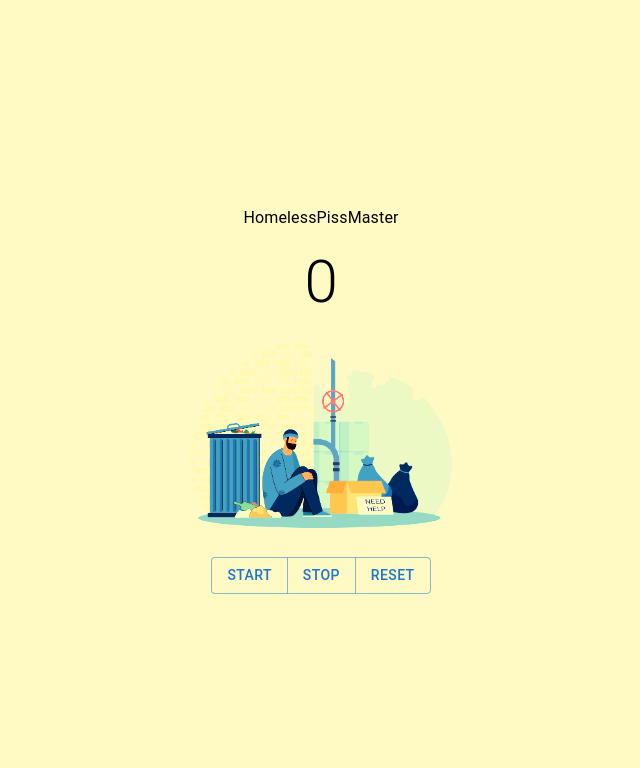
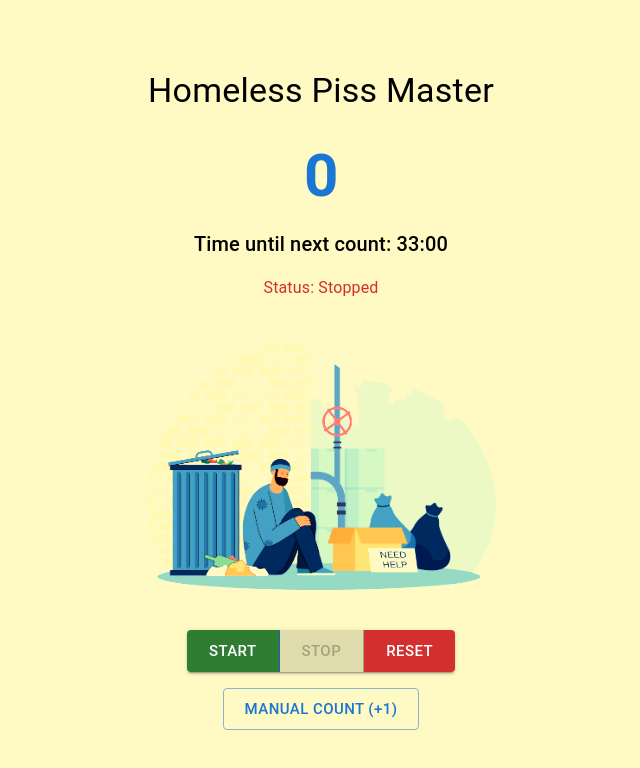
Before and after one commit to aliaslani7/HomelessPissMaster, a React (Vite) app: page / in a window 1280 px wide. Shown: the top 768 px of the page, without its empty margins (319-959 px from the left). Built offline with nearby package versions, Linux system fonts and the light colour scheme.

Commit message:
Refactor HomelessPissMaster component to include timer functionality and alerts

```diff
--- a/src/Components/HomelessPissMaster/HomelessPissMaster.tsx
+++ b/src/Components/HomelessPissMaster/HomelessPissMaster.tsx
@@ -1,31 +1,142 @@
-import { Box, Button, ButtonGroup, Typography } from "@mui/material";
-import HomelessPic from '../../assets/images/Homeless.jpg'
+import { Box, Button, ButtonGroup, Typography, Alert, Snackbar } from "@mui/material";
+import { useState, useEffect, useRef } from "react";
+import Homeless from "../../assets/images/Homeless.jpg";
 import { yellow } from "@mui/material/colors";
-const HomelessPissMaster = () => {
+
+const HomlessPissMatser = () => {
+    const [count, setCount] = useState(0);
+    const [isRunning, setIsRunning] = useState(false);
+    const [timeLeft, setTimeLeft] = useState(33 * 60);
+    const [showAlert, setShowAlert] = useState(false);
+    const intervalRef = useRef<number | null>(null);
+
+    useEffect(() => {
+        if (isRunning && timeLeft > 0) {
+            intervalRef.current = setInterval(() => {
+                setTimeLeft(prev => {
+                    if (prev <= 1) {
+                        setCount(prevCount => prevCount + 1);
+                        setShowAlert(true); // Show alert when counter increases
+                        return 33 * 60;
+                    }
+                    return prev - 1;
+                });
+            }, 1000); // Update every second
+        } else {
+            if (intervalRef.current) {
+                clearInterval(intervalRef.current);
+                intervalRef.current = null;
+            }
+        }
+
+        return () => {
+            if (intervalRef.current) {
+                clearInterval(intervalRef.current);
+            }
+        };
+    }, [isRunning, timeLeft]);
+
+    const formatTime = (seconds: number) => {
+        const minutes = Math.floor(seconds / 60);
+        const remainingSeconds = seconds % 60;
+        return `${minutes.toString().padStart(2, '0')}:${remainingSeconds.toString().padStart(2, '0')}`;
+    };
+
+    const handleStart = () => {
+        setIsRunning(true);
+    };
+
+    const handleStop = () => {
+        setIsRunning(false);
+    };
+
+    const handleReset = () => {
+        setIsRunning(false);
+        setCount(0);
+        setTimeLeft(33 * 60);
+    };
+
+    const handleManualIncrement = () => {
+        setCount(prev => prev + 1);
+        setTimeLeft(33 * 60);
+        setShowAlert(true); // Show alert for manual increment too
+    };
+
+    const handleCloseAlert = () => {
+        setShowAlert(false);
+    };
+
     return (
-        <Box width={"100vw"} height={"100vh"} bgcolor={yellow[100]} display="flex" flexDirection="column" alignItems="center" justifyContent="center" gap={2} padding={2} margin={0} >
-            <Typography>HomelessPissMaster</Typography>
-            <Box>
-                <Typography variant="h2">0</Typography>
-            </Box>
-            <Box width={300}>
+        <Box bgcolor={yellow[100]} width={"100vw"} height={"100vh"}>
+            <Box display={"flex"} flexDirection={"column"} alignContent={"center"} alignItems={"center"} justifyContent={"center"} height={"100%"} padding={2}>
+                <Typography variant="h4" gutterBottom>
+                    Homeless Piss Master
+                </Typography>
+
+
+                <Typography variant="h2" color="primary" fontWeight="bold" marginY={2}>
+                    {count}
+                </Typography>
+
+
+                <Typography variant="h6" marginBottom={2}>
+                    Time until next count: {formatTime(timeLeft)}
+                </Typography>
+
+
+                <Typography variant="body1" color={isRunning ? "success.main" : "error.main"} marginBottom={2}>
+                    Status: {isRunning ? "Running" : "Stopped"}
+                </Typography>
+
+                <Box width={400} marginTop={2} marginBottom={3}>
                     <img
+                        src={Homeless}
+                        alt="Homeless"
                         style={{
-                        width: "100%",
+                            maxWidth: '100%',
+                            height: 'auto',
                             filter: "contrast(1.2) brightness(1.1)",
                             mixBlendMode: "multiply"
                         }}
-                    src={HomelessPic}
-                    alt="Homeless"
                     />
                 </Box>
-            <ButtonGroup>
-                <Button>start</Button>
-                <Button>stop</Button>
-                <Button>reset</Button>
+
+
+                <ButtonGroup variant="contained" size="large" sx={{ marginBottom: 2 }}>
+                    <Button onClick={handleStart} disabled={isRunning} color="success">
+                        Start
+                    </Button>
+                    <Button onClick={handleStop} disabled={!isRunning} color="warning">
+                        Stop
+                    </Button>
+                    <Button onClick={handleReset} color="error">
+                        Reset
+                    </Button>
                 </ButtonGroup>
+
+
+                <Button variant="outlined" onClick={handleManualIncrement} size="large">
+                    Manual Count (+1)
+                </Button>
+
+                {/* Alert for completed cycle */}
+                <Snackbar
+                    open={showAlert}
+                    autoHideDuration={4000}
+                    onClose={handleCloseAlert}
+                    anchorOrigin={{ vertical: 'top', horizontal: 'center' }}
+                >
+                    <Alert
+                        variant="filled"
+                        severity="success"
+                        onClose={handleCloseAlert}
+                    >
+                        🎉 Homeless Piss cycle completed! Count: {count}
+                    </Alert>
+                </Snackbar>
+            </Box>
         </Box>
     );
 }
 
-export default HomelessPissMaster;
+export default HomlessPissMatser;
```
Lines whose indentation alone changed are shown as unchanged.
